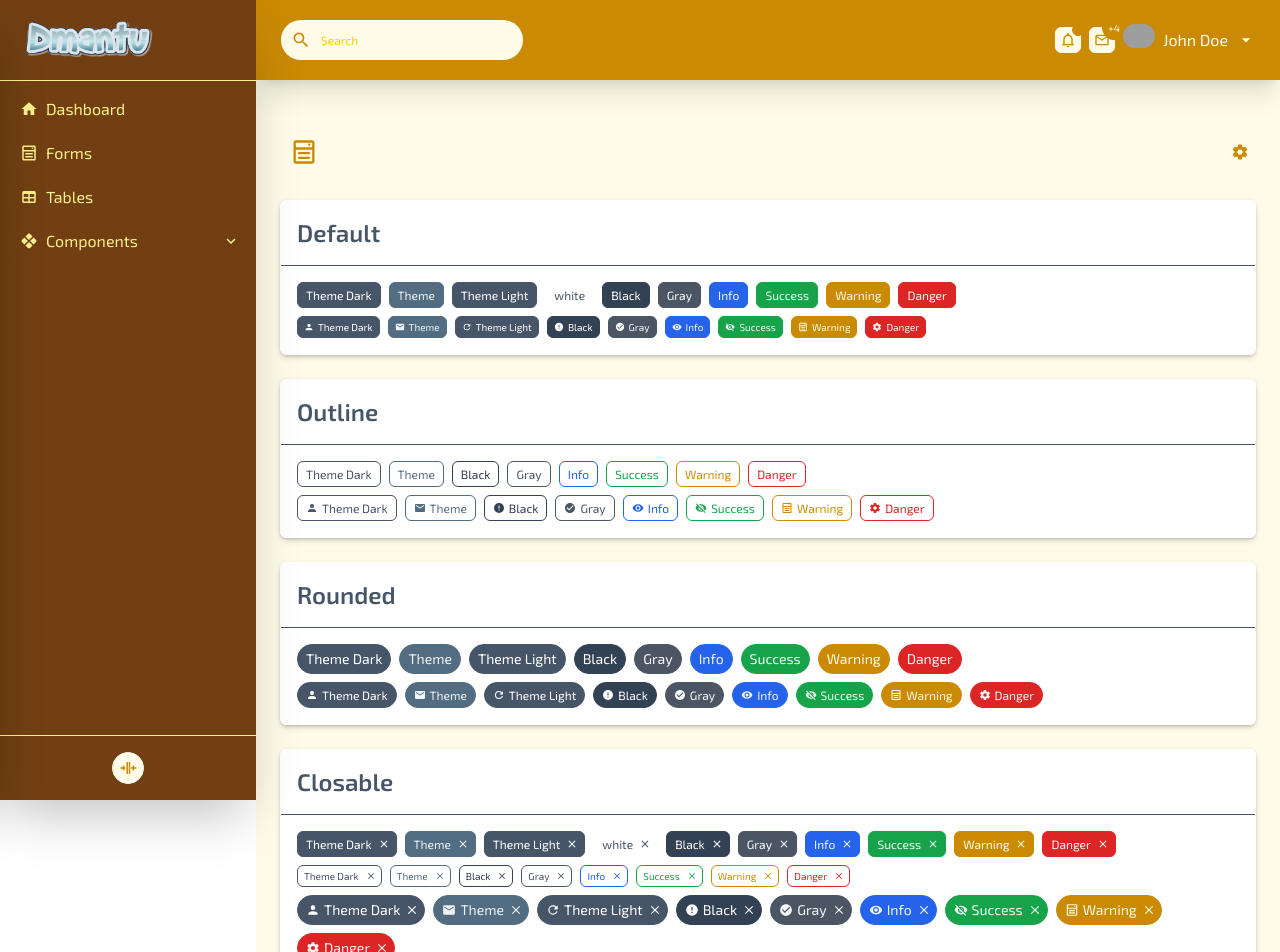
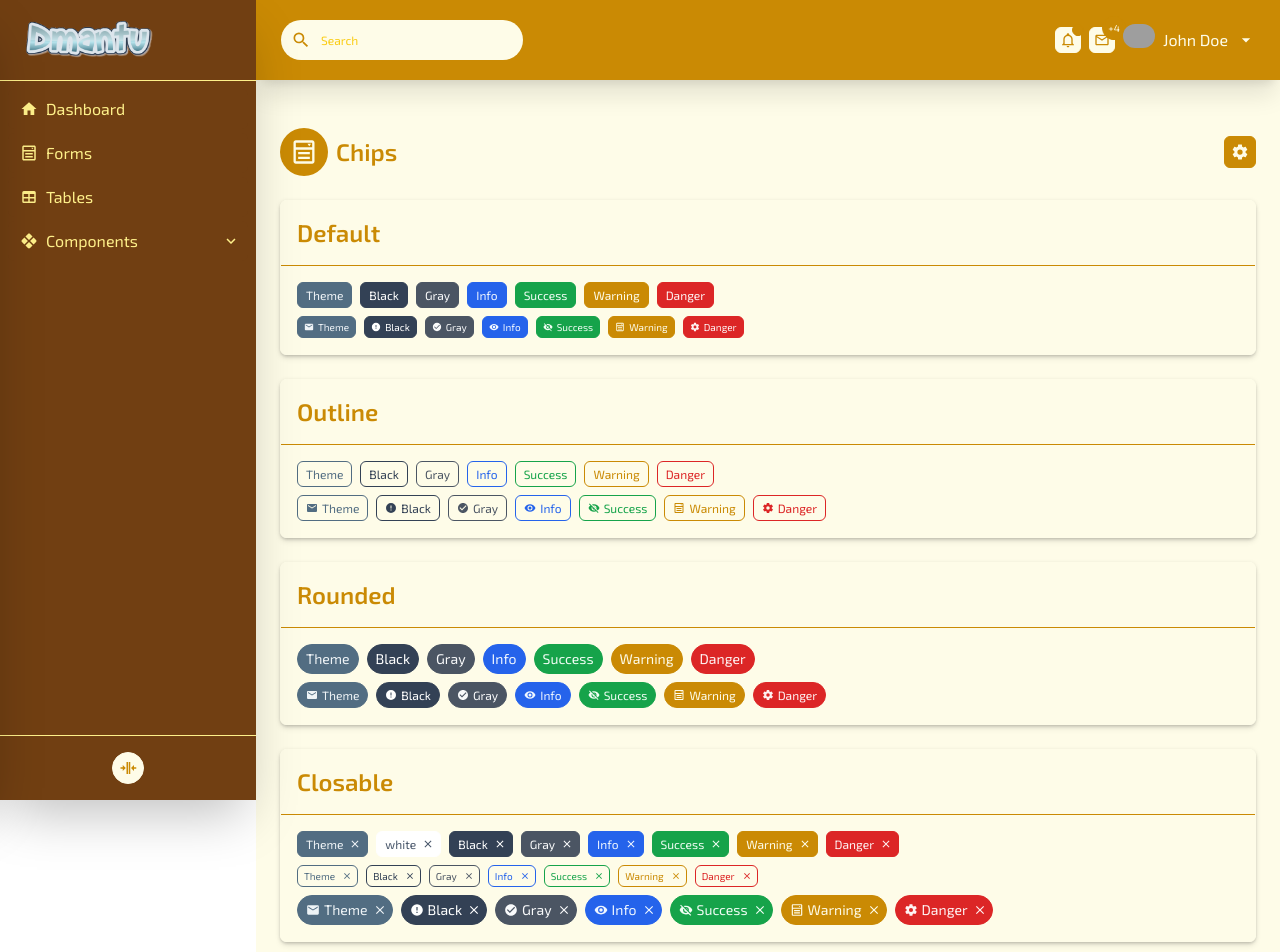
Before and after one commit to vishalkanani99/dmantu-admin, a Vue app: page /chips in a window 1280 px wide. Shown: the top 952 px of the page. Built offline with nearby package versions, Linux system fonts and the light colour scheme; grey boxes are pictures that could not be loaded.

Commit message:
fixed: chips page colors

```diff
--- a/src/pages/chips.vue
+++ b/src/pages/chips.vue
@@ -23,13 +23,11 @@ import Chip from '../components/Chip.vue';
       title="Chips"
       :iconPath="mdiFormSelect"
       :btnIconPath="mdiCog"
+      :color="activeColors.default"
     >
-      <Card title="Default" noFooter>
+      <Card title="Default" :color="activeColors.inverse" noFooter>
         <div class="flex items-center flex-wrap gap-2 mb-2">
-          <Chip color="theme-dark" label="Theme Dark"></Chip>
           <Chip color="theme" label="Theme"></Chip>
-          <Chip color="theme-light" label="Theme Light"></Chip>
-          <Chip color="white" label="white"></Chip>
           <Chip color="black" label="Black"></Chip>
           <Chip color="gray" label="Gray"></Chip>
           <Chip color="info" label="Info"></Chip>
@@ -38,9 +36,7 @@ import Chip from '../components/Chip.vue';
           <Chip color="danger" label="Danger"></Chip>
         </div>
         <div class="flex items-center flex-wrap gap-2">
-          <Chip color="theme-dark" label="Theme Dark" size="small" :iconPath="mdiAccount"></Chip>
           <Chip color="theme" label="Theme" size="small" :iconPath="mdiEmail"></Chip>
-          <Chip color="theme-light" label="Theme Light" size="small" :iconPath="mdiRefresh"></Chip>
           <Chip color="black" label="Black" size="small" :iconPath="mdiAlertCircle"></Chip>
           <Chip color="gray" label="Gray" size="small" :iconPath="mdiCheckCircle"></Chip>
           <Chip color="info" label="Info" size="small" :iconPath="mdiEye"></Chip>
@@ -49,9 +45,8 @@ import Chip from '../components/Chip.vue';
           <Chip color="danger" label="Danger" size="small" :iconPath="mdiCog"></Chip>
         </div>
       </Card>
-      <Card title="Outline" noFooter>
+      <Card title="Outline" :color="activeColors.inverse" noFooter>
         <div class="flex items-center flex-wrap gap-2 mb-2">
-          <Chip color="theme-dark" label="Theme Dark" outline></Chip>
           <Chip color="theme" label="Theme" outline></Chip>
           <Chip color="black" label="Black" outline></Chip>
           <Chip color="gray" label="Gray" outline></Chip>
@@ -61,7 +56,6 @@ import Chip from '../components/Chip.vue';
           <Chip color="danger" label="Danger" outline></Chip>
         </div>
         <div class="flex items-center flex-wrap gap-2">
-          <Chip color="theme-dark" label="Theme Dark" :iconPath="mdiAccount" outline></Chip>
           <Chip color="theme" label="Theme" :iconPath="mdiEmail" outline></Chip>
           <Chip color="black" label="Black" :iconPath="mdiAlertCircle" outline></Chip>
           <Chip color="gray" label="Gray" :iconPath="mdiCheckCircle" outline></Chip>
@@ -71,11 +65,9 @@ import Chip from '../components/Chip.vue';
           <Chip color="danger" label="Danger" :iconPath="mdiCog" outline></Chip>
         </div>
       </Card>
-      <Card title="Rounded" noFooter>
+      <Card title="Rounded" :color="activeColors.inverse" noFooter>
         <div class="flex items-center flex-wrap gap-2 mb-2">
-          <Chip color="theme-dark" label="Theme Dark" size="large" rounded></Chip>
           <Chip color="theme" label="Theme" size="large" rounded></Chip>
-          <Chip color="theme-light" label="Theme Light" size="large" rounded></Chip>
           <Chip color="black" label="Black" size="large" rounded></Chip>
           <Chip color="gray" label="Gray" size="large" rounded></Chip>
           <Chip color="info" label="Info" size="large" rounded></Chip>
@@ -84,9 +76,7 @@ import Chip from '../components/Chip.vue';
           <Chip color="danger" label="Danger" size="large" rounded></Chip>
         </div>
         <div class="flex items-center flex-wrap gap-2">
-          <Chip color="theme-dark" label="Theme Dark" :iconPath="mdiAccount" rounded></Chip>
           <Chip color="theme" label="Theme" :iconPath="mdiEmail" rounded></Chip>
-          <Chip color="theme-light" label="Theme Light" :iconPath="mdiRefresh" rounded></Chip>
           <Chip color="black" label="Black" :iconPath="mdiAlertCircle" rounded></Chip>
           <Chip color="gray" label="Gray" :iconPath="mdiCheckCircle" rounded></Chip>
           <Chip color="info" label="Info" :iconPath="mdiEye" rounded></Chip>
@@ -95,11 +85,9 @@ import Chip from '../components/Chip.vue';
           <Chip color="danger" label="Danger" :iconPath="mdiCog" rounded></Chip>
         </div>
       </Card>
-      <Card title="Closable" noFooter>
+      <Card title="Closable" :color="activeColors.inverse" noFooter>
         <div class="flex items-center flex-wrap gap-2 mb-2">
-          <Chip color="theme-dark" label="Theme Dark" closable></Chip>
           <Chip color="theme" label="Theme" closable></Chip>
-          <Chip color="theme-light" label="Theme Light" closable></Chip>
           <Chip color="white" label="white" closable></Chip>
           <Chip color="black" label="Black" closable></Chip>
           <Chip color="gray" label="Gray" closable></Chip>
@@ -109,7 +97,6 @@ import Chip from '../components/Chip.vue';
           <Chip color="danger" label="Danger" closable></Chip>
         </div>
         <div class="flex items-center flex-wrap gap-2 mb-2">
-          <Chip color="theme-dark" label="Theme Dark" size="small" outline closable></Chip>
           <Chip color="theme" label="Theme" size="small" outline closable></Chip>
           <Chip color="black" label="Black" size="small" outline closable></Chip>
           <Chip color="gray" label="Gray" size="small" outline closable></Chip>
@@ -119,9 +106,7 @@ import Chip from '../components/Chip.vue';
           <Chip color="danger" label="Danger" size="small" outline closable></Chip>
         </div>
         <div class="flex items-center flex-wrap gap-2">
-          <Chip color="theme-dark" label="Theme Dark" size="large" :iconPath="mdiAccount" rounded closable></Chip>
           <Chip color="theme" label="Theme" size="large" :iconPath="mdiEmail" rounded closable></Chip>
-          <Chip color="theme-light" label="Theme Light" size="large" :iconPath="mdiRefresh" rounded closable></Chip>
           <Chip color="black" label="Black" size="large" :iconPath="mdiAlertCircle" rounded closable></Chip>
           <Chip color="gray" label="Gray" size="large" :iconPath="mdiCheckCircle" rounded closable></Chip>
           <Chip color="info" label="Info" size="large" :iconPath="mdiEye" rounded closable></Chip>
```
